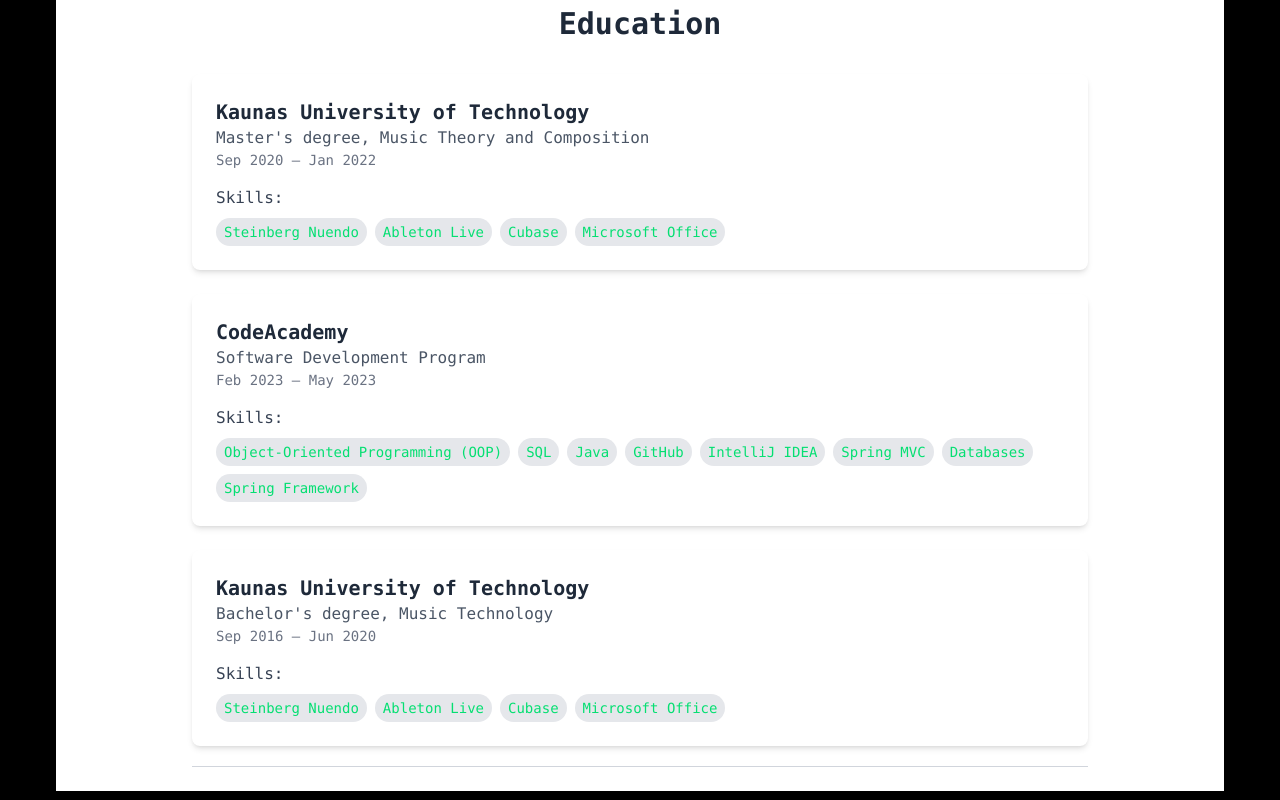
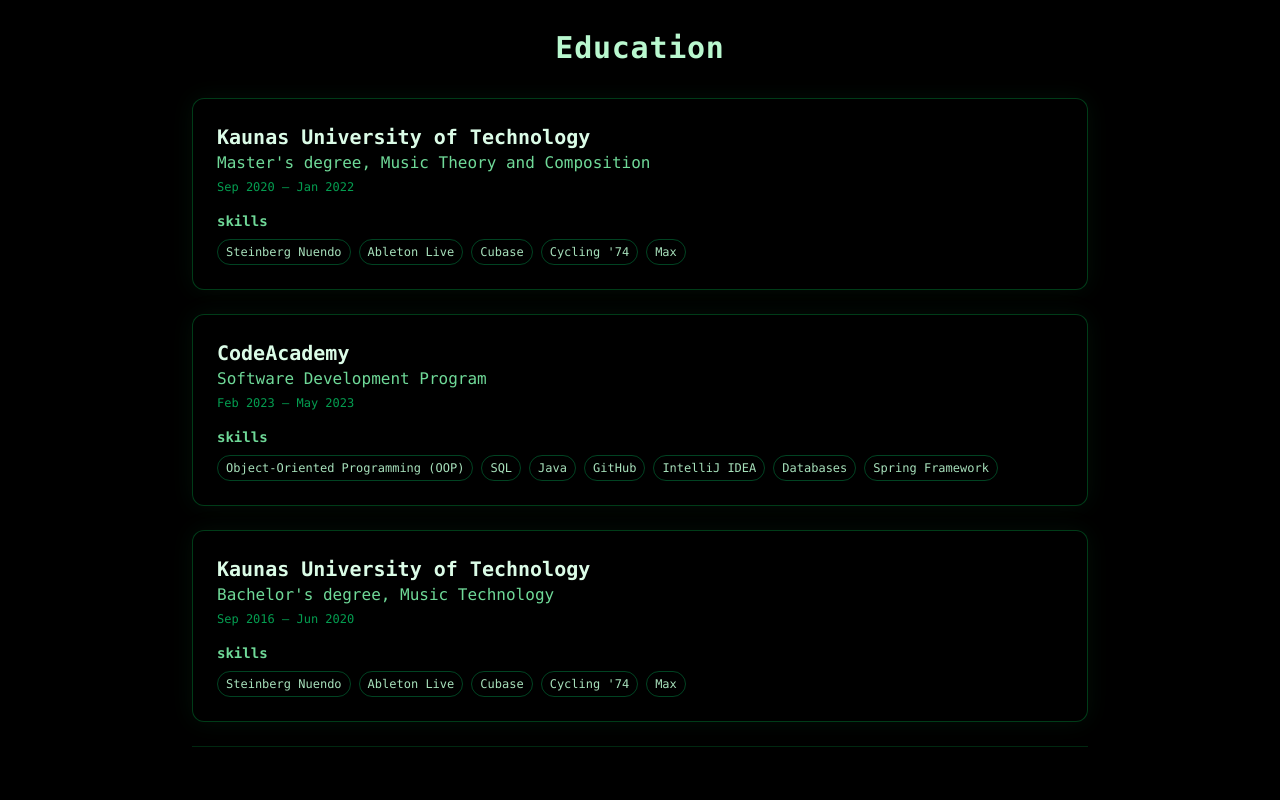
Before and after one commit to VytautasVilkas/CvWebSite, a React (Vite) app in the folder my-cv-page/: page / in a window 1280 px wide. Shown: the part 1920-2720 px from the top of the page. Built offline with nearby package versions, Linux system fonts and the light colour scheme.

Commit message:
redo education page

```diff
--- a/my-cv-page/src/pages/Edu.jsx
+++ b/my-cv-page/src/pages/Edu.jsx
@@ -6,7 +6,7 @@
       school: "Kaunas University of Technology",
       degree: "Master's degree, Music Theory and Composition",
       period: "Sep 2020 – Jan 2022",
-      skills: ["Steinberg Nuendo", "Ableton Live", "Cubase", "Microsoft Office"],
+      skills: ["Steinberg Nuendo", "Ableton Live", "Cubase", "Cycling '74", "Max"],
     },
     {
       school: "CodeAcademy",
@@ -18,7 +18,6 @@
         "Java",
         "GitHub",
         "IntelliJ IDEA",
-        "Spring MVC",
         "Databases",
         "Spring Framework",
       ],
@@ -27,25 +26,38 @@
       school: "Kaunas University of Technology",
       degree: "Bachelor's degree, Music Technology",
       period: "Sep 2016 – Jun 2020",
-      skills: ["Steinberg Nuendo", "Ableton Live", "Cubase", "Microsoft Office"],
+      skills: ["Steinberg Nuendo", "Ableton Live", "Cubase", "Cycling '74", "Max"],
     },
   ];
 
   return (
-    <section id="education" className="min-h-screen bg-white flex items-center justify-center p-6">
+    <section
+      id="education"
+      className="min-h-screen scroll-mt-[80px] bg-black text-green-400 font-mono flex items-center justify-center px-6 py-12"
+    >
       <div className="w-full max-w-4xl">
-        <h1 className="text-3xl font-bold text-gray-800 text-center mb-8">Education</h1>
+        <h1 className="text-3xl font-bold text-green-200 text-center mb-8 tracking-wide">
+          Education
+        </h1>
+
         <ul className="space-y-6">
           {educationData.map((edu, index) => (
-            <li key={index} className="p-6 bg-white rounded-lg shadow-md">
-              <h2 className="text-xl font-semibold text-gray-800">{edu.school}</h2>
-              <p className="text-gray-600">{edu.degree}</p>
-              <p className="text-sm text-gray-500">{edu.period}</p>
+            <li
+              key={index}
+              className="p-6 rounded-xl border border-green-500/30 bg-black/60 shadow-[0_0_24px_rgba(34,197,94,0.08)]"
+            >
+              <h2 className="text-xl font-semibold text-green-100">{edu.school}</h2>
+              <p className="text-green-300/90">{edu.degree}</p>
+              <p className="text-xs text-green-400/70 mt-1">{edu.period}</p>
+
               <div className="mt-4">
-                <h3 className="text-md font-medium text-gray-700">Skills:</h3>
-                <div className="flex flex-wrap gap-2 mt-2">
+                <h3 className="text-sm font-semibold text-green-300/90 mb-2">skills</h3>
+                <div className="flex flex-wrap gap-2">
                   {edu.skills.map((skill, i) => (
-                    <span key={i} className="px-2 py-1 text-sm bg-gray-200 rounded-full">
+                    <span
+                      key={i}
+                      className="px-2 py-1 text-xs rounded-full border border-green-400/30 text-green-200/90"
+                    >
                       {skill}
                     </span>
                   ))}
@@ -54,7 +66,8 @@
             </li>
           ))}
         </ul>
-        <div className="border-t border-gray-300 mt-5"></div>
+
+        <div className="border-t border-green-500/20 mt-6" />
       </div>
     </section>
   );
--- a/my-cv-page/src/pages/Works.jsx
+++ b/my-cv-page/src/pages/Works.jsx
@@ -10,7 +10,6 @@
       className="flex items-center justify-center p-6"
     >
       <div className="w-full max-w-4xl text-center">
-        <h1 className="text-3xl font-bold text-gray-800 mb-6">My Projects</h1>
         <a
           href={githubLink}
           target="_blank"
```
